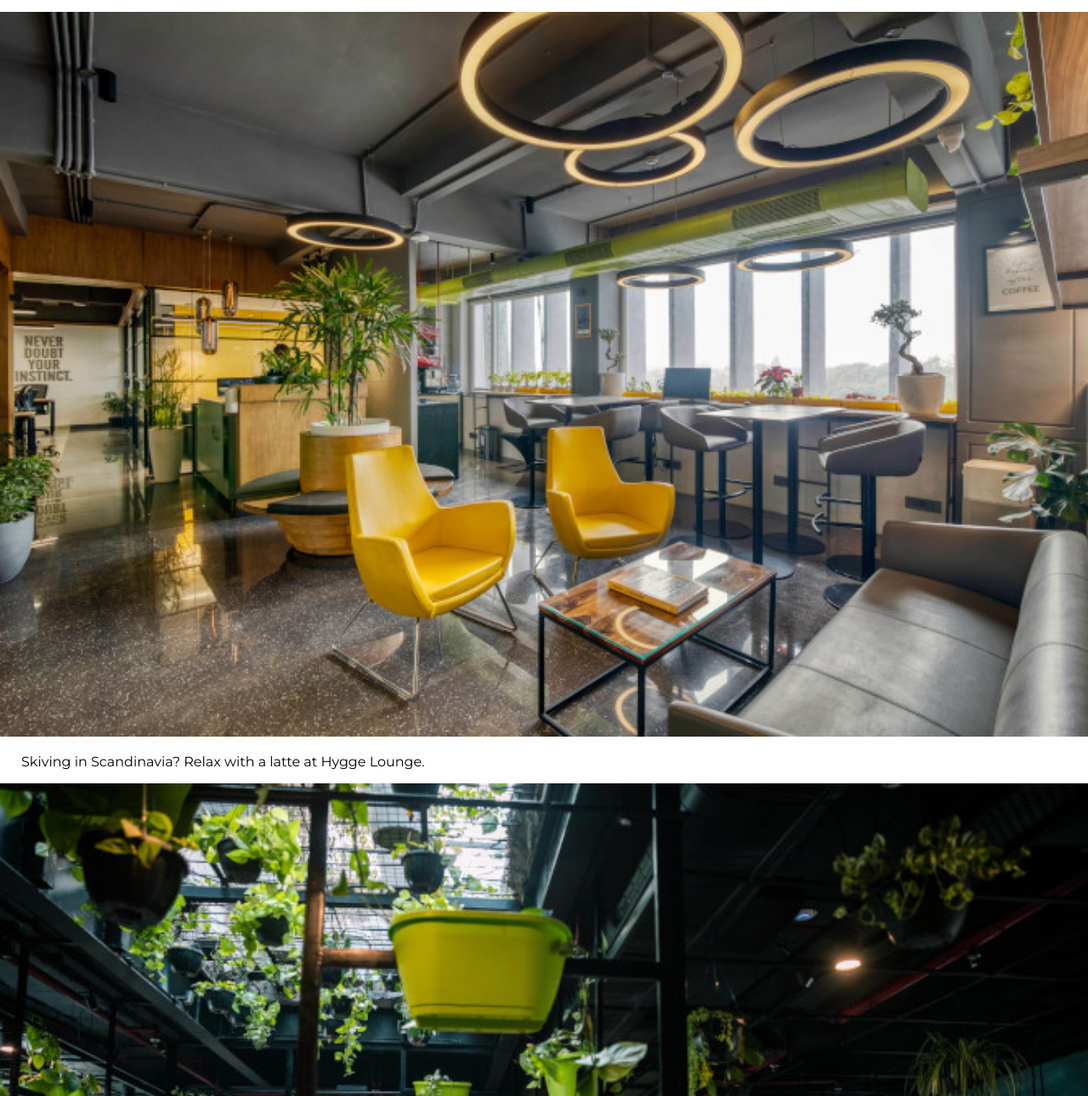
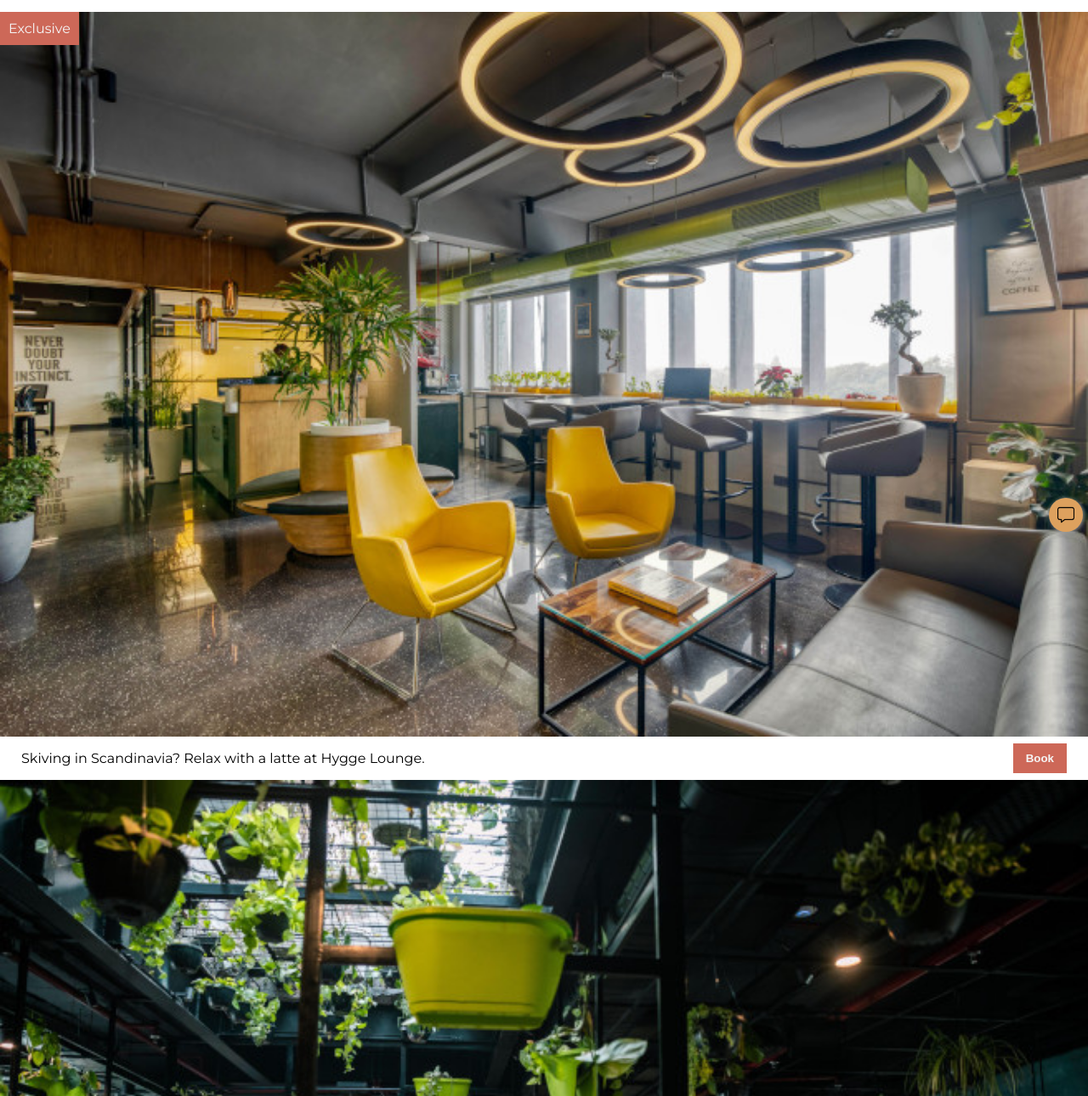
Before and after one commit to cvfisher/coworking-space-website, a plain HTML site: page index.html in a window 1280 px wide. Shown: the part 168-1458 px from the top of the page at 85% size. Drawn offline with Linux system fonts and the light colour scheme.

Commit message:
style button and add chatbox icon

```diff
--- a/index.html
+++ b/index.html
@@ -18,6 +18,9 @@
 					<li>
 						<img src="images/pin.png" class="icon" alt="location" />
 					</li>
+					<li class="align-right">
+						<img src="images/burger.png" class="icon" />
+					</li>
 				</ul>
 			</nav>
 		</header>
@@ -32,8 +35,10 @@
 					class="item-img"
 					alt="A smart coworking space"
 				/>
+				<div class="img-banner">Exclusive</div>
 				<div class="caption">
 					<p>Skiving in Scandinavia? Relax with a latte at Hygge Lounge.</p>
+					<button>Book</button>
 				</div>
 			</section>
 
@@ -45,6 +50,7 @@
 				/>
 				<div class="caption">
 					<p>Bored in Barcelona? Take a siesta at the Sky Garden.</p>
+					<button>Book</button>
 				</div>
 			</section>
 
@@ -56,8 +62,12 @@
 				/>
 				<div class="caption">
 					<p>Relaxing in Rio? Take some downtime at the Generator Hub.</p>
+					<button>Book</button>
 				</div>
 			</section>
 		</main>
+		<div class="chatbox-bg">
+			<img src="images/message.png" class="chatbox-img" alt="chatbox" />
+		</div>
 	</body>
 </html>
--- a/style.css
+++ b/style.css
@@ -31,16 +31,62 @@ li {
 	width: 1.5625rem;
 }
 
+.align-right {
+	margin-left: auto;
+}
+
 h1 {
 	font-size: 2.5rem;
 	font-weight: 400;
 	margin: 1.875rem 1.5625rem;
 }
-
+.item {
+	position: relative;
+}
 .item-img {
 	width: 100%;
+	display: block;
 }
 
 .caption {
 	margin: 0 1.5625rem;
+	display: flex;
+	justify-content: space-between;
+	gap: 1.25rem;
 }
+
+.img-banner {
+	background: #cd6858;
+	color: whitesmoke;
+	padding: 0.625rem;
+	position: absolute;
+	top: 0;
+}
+
+button {
+	border: none;
+	background: #cd6858;
+	color: whitesmoke;
+	padding: 0.625rem 0.9375rem;
+	font-weight: 700;
+	cursor: pointer;
+	align-self: center;
+}
+
+.chatbox-bg {
+	background-color: #dda15e;
+	width: 2.5rem;
+	height: 2.5rem;
+	border-radius: 50%;
+	cursor: pointer;
+	box-shadow: 1px 1px 5px #999;
+	display: flex;
+	position: fixed;
+	bottom: 0.375rem;
+	right: 0.375rem;
+}
+
+.chatbox-img {
+	margin: auto;
+	width: 50%;
+}
```
Also changed, not shown: images/message.png (added).
